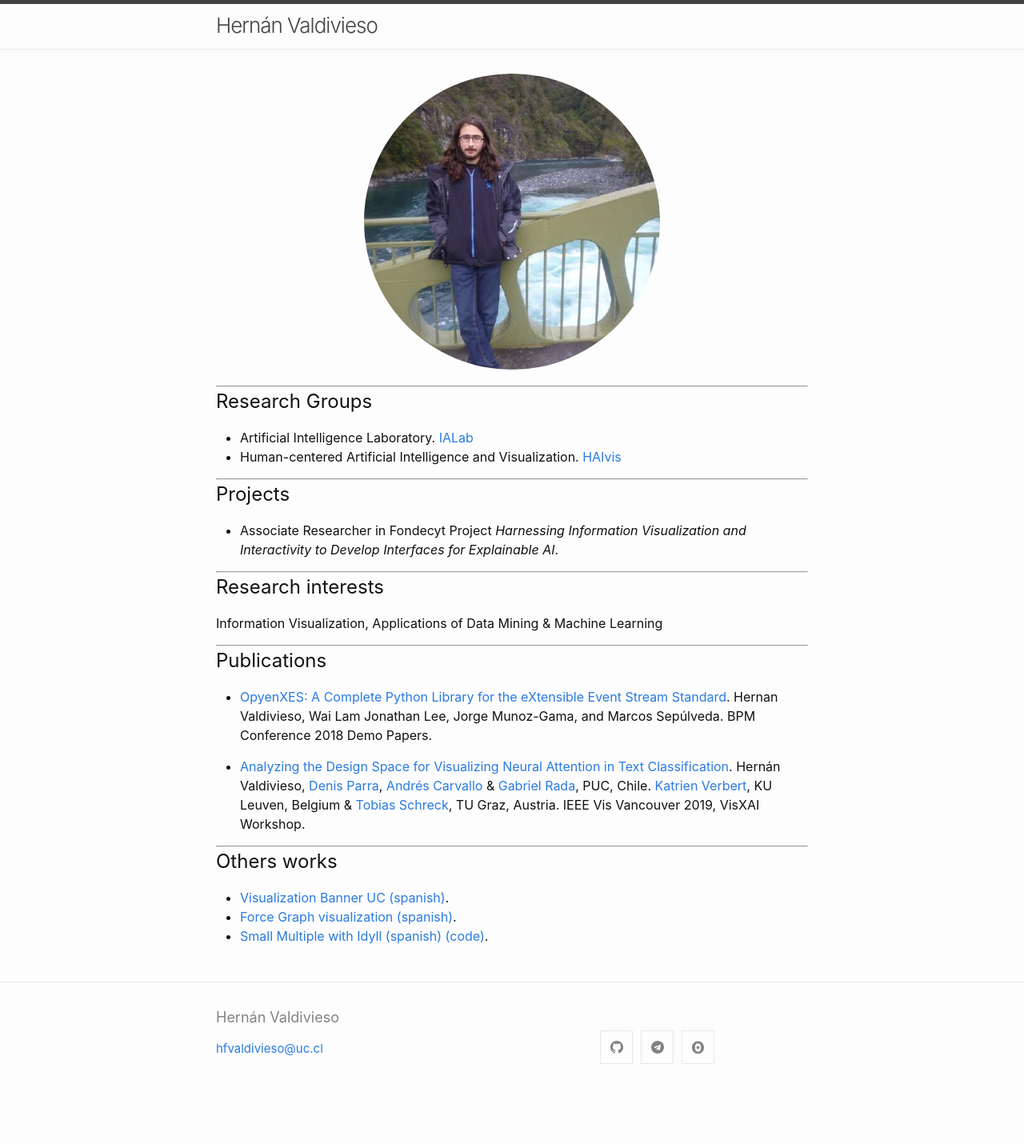
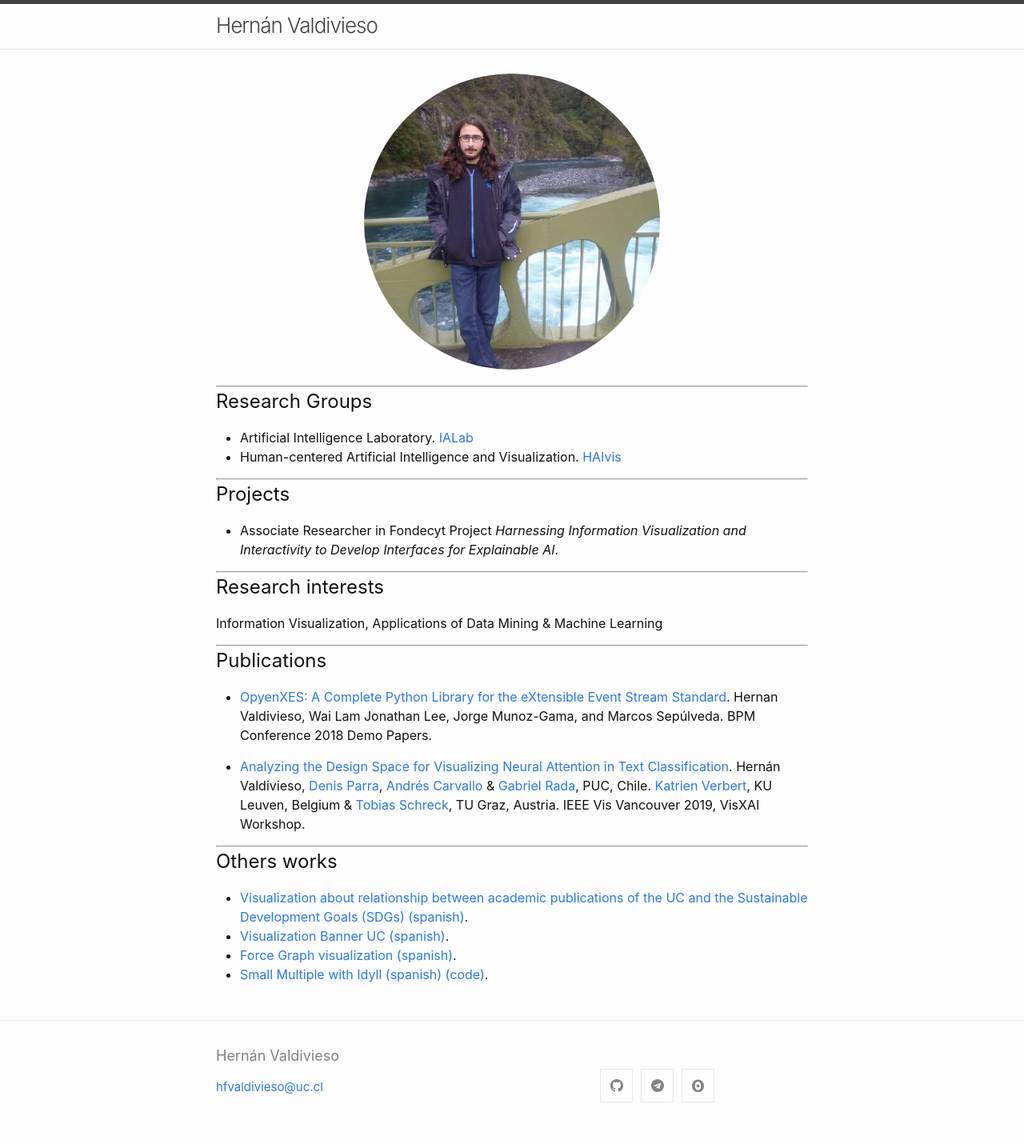
Before and after one commit to Hernan4444/hernan4444.github.io, a Jekyll site: the page built from index.md, in a window 1280 px wide. Shown: the whole page at 80% size. Built offline with Jekyll 4.4.1, drawn with Linux system fonts in a browser that asks for light colours; before the commit the page ends 1382 px from its top, so only the background shows below that.

Commit message:
Update index.md

```diff
--- a/index.md
+++ b/index.md
@@ -37,6 +37,7 @@ Information Visualization, Applications of Data Mining & Machine Learning
 
 ## Others works
 
+- [Visualization about relationship between academic publications of the UC and the Sustainable Development Goals (SDGs) (spanish)][sustentabilidad_uc].
 - [Visualization Banner UC (spanish)][vis_banner].
 - [Force Graph visualization (spanish)][force-graph].
 - [Small Multiple with Idyll (spanish)][small-multiple-idyll] [(code)][small-multiple-idyll-source-code].
@@ -56,3 +57,4 @@ Information Visualization, Applications of Data Mining & Machine Learning
 [force-graph]: https://observablehq.com/@hernan4444/graph-force
 [small-multiple-idyll]: https://idyll.pub/post/my-idyll-post-7bc7963a86862073d73120d6/
 [small-multiple-idyll-source-code]: https://github.com/PUC-Infovis/syllabus-2018/tree/master/ayudantia12/ScrollSmallMultiples
+[sustentabilidad_uc]: http://146.155.155.67/
```
